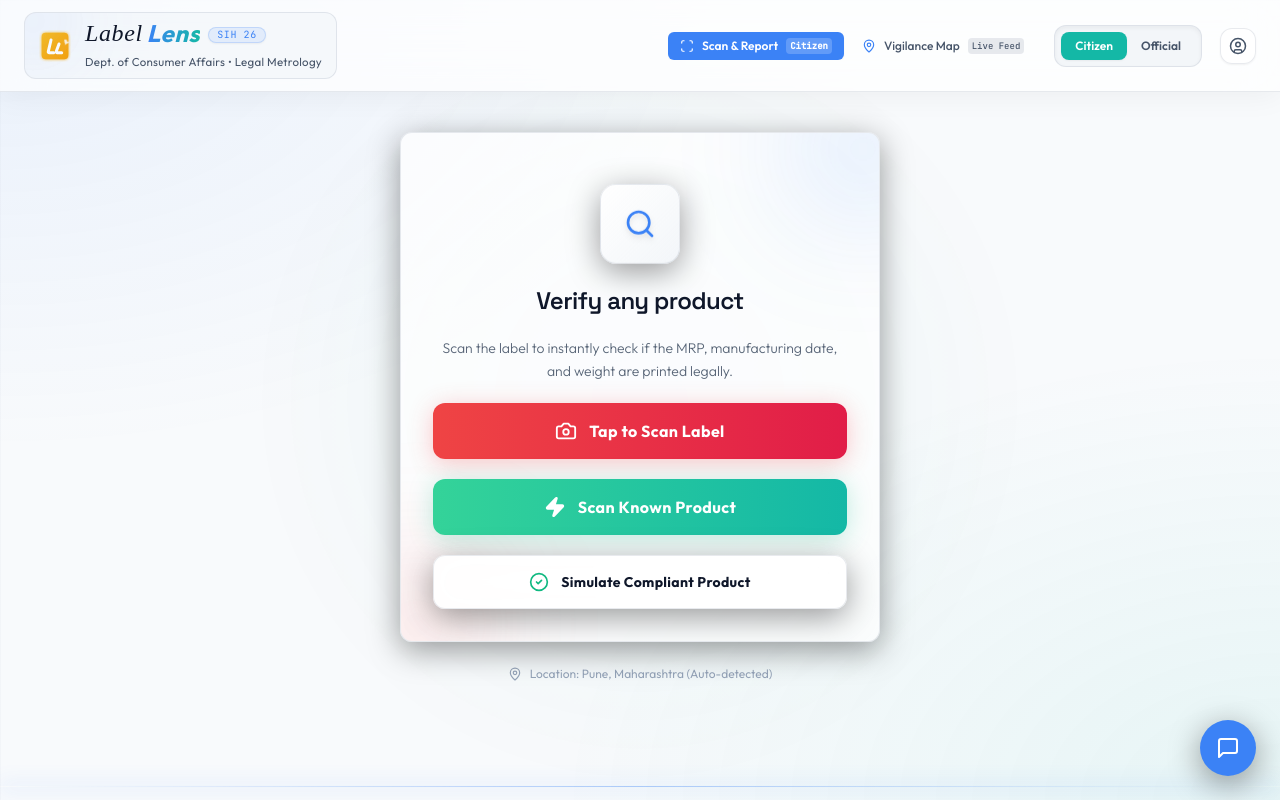
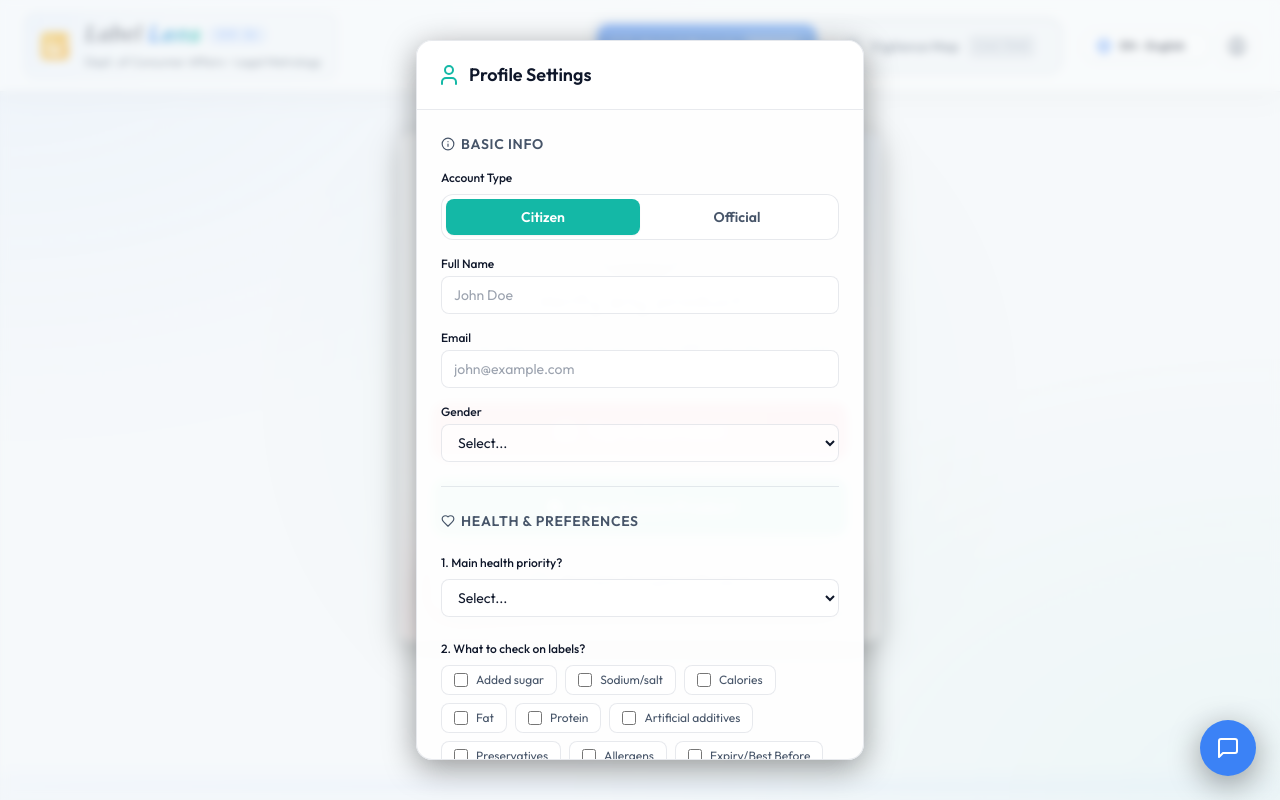
Before and after one commit to pushpakmali-21/Label-Lens, a React (Vite) app: page / in a window 1280 px wide. Shown: the top 800 px of the page. Built offline with nearby package versions, Linux system fonts and the light colour scheme.

Commit message:
Update profile fields based on role, redesign nav layout for official tools alignment, add multi-language instant translation via Google Translate

```diff
--- a/src/App.jsx
+++ b/src/App.jsx
@@ -15,10 +15,12 @@ import UserProfileModal from "./components/UserProfileModal";
 export default function App() {
   const [userRole, setUserRole] = useState("citizen");
   const [activeTab, setActiveTab] = useState("citizen");
+  const [language, setLanguage] = useState("English");
   const [selectedNoticeScenario, setSelectedNoticeScenario] = useState(null);
   const [isScannerOpen, setIsScannerOpen] = useState(false);
   const [feedRefreshKey, setFeedRefreshKey] = useState(0);
-  const [isProfileOpen, setIsProfileOpen] = useState(false);
+  const [isProfileOpen, setIsProfileOpen] = useState(true);
+  const [hasFilledProfile, setHasFilledProfile] = useState(false);
   const [userProfile, setUserProfile] = useState({
     name: "",
     email: "",
@@ -45,6 +47,20 @@ export default function App() {
     }
   }, [userRole, activeTab]);
 
+  React.useEffect(() => {
+    const langMap = {
+      "English": "en", "Hindi": "hi", "Marathi": "mr", "Gujarati": "gu",
+      "Tamil": "ta", "Telugu": "te", "Kannada": "kn", "Malayalam": "ml",
+      "Bengali": "bn", "Punjabi": "pa", "Urdu": "ur", "Odia": "or", "Assamese": "as"
+    };
+    const code = langMap[language] || "en";
+    const select = document.querySelector('.goog-te-combo');
+    if (select) {
+      select.value = code;
+      select.dispatchEvent(new Event('change'));
+    }
+  }, [language]);
+
   const handleGenerateNotice = (scenario) => {
     setSelectedNoticeScenario(scenario);
     setActiveTab("notices");
@@ -67,6 +83,8 @@ export default function App() {
         userRole={userRole}
         onRoleChange={handleRoleChange}
         onOpenProfile={() => setIsProfileOpen(true)}
+        language={language}
+        setLanguage={setLanguage}
       />
 
       {/* Main Content Area (Responsive width: Full on mobile, max-w-7xl multi-column on desktop) */}
@@ -142,9 +160,18 @@ export default function App() {
       {/* User Profile Modal */}
       <UserProfileModal
         isOpen={isProfileOpen}
-        onClose={() => setIsProfileOpen(false)}
+        onClose={() => {
+          if (hasFilledProfile) setIsProfileOpen(false);
+        }}
         profile={userProfile}
         setProfile={setUserProfile}
+        userRole={userRole}
+        onRoleChange={handleRoleChange}
+        isMandatory={!hasFilledProfile}
+        onSave={() => {
+          setHasFilledProfile(true);
+          setIsProfileOpen(false);
+        }}
       />
 
       {/* Persistent Chatbot Widget */}
--- a/src/components/Navbar.jsx
+++ b/src/components/Navbar.jsx
@@ -1,8 +1,8 @@
 import React from "react";
 import LogoMark from "./LogoMark";
-import { Shield, Sparkles, Sliders, FileText, MapPin, CheckCircle2, Scan, UserCircle } from "lucide-react";
+import { Shield, Sparkles, Sliders, FileText, MapPin, CheckCircle2, Scan, UserCircle, Globe } from "lucide-react";
 
-export default function Navbar({ activeTab, setActiveTab, onOpenScanner, userRole, onRoleChange, onOpenProfile }) {
+export default function Navbar({ activeTab, setActiveTab, onOpenScanner, userRole, onRoleChange, onOpenProfile, language, setLanguage }) {
   const citizenTabs = [
     { id: "citizen", label: "Scan & Report", icon: Scan, badge: "Citizen" },
     { id: "heatmap", label: "Vigilance Map", icon: MapPin, badge: "Live Feed" },
@@ -71,8 +71,8 @@ export default function Navbar({ activeTab, setActiveTab, onOpenScanner, userRol
         </div>
 
         {/* Desktop & Tablet Navigation Tabs */}
-        <div className="hidden md:flex items-center gap-1.5 w-full md:w-auto">
-          <nav className="flex items-center gap-1.5 overflow-x-auto pb-0.5 md:pb-0 scrollbar-thin flex-1">
+        <div className="hidden md:flex items-center gap-3 w-full lg:w-auto ml-auto">
+          <nav className="flex items-center p-1.5 bg-panel-darker/80 border border-panel-line rounded-2xl shadow-inner gap-1.5 overflow-x-auto scrollbar-none max-w-[60vw]">
             {tabs.map((tab) => {
               const Icon = tab.icon;
               const isActive = activeTab === tab.id;
@@ -80,50 +80,63 @@ export default function Navbar({ activeTab, setActiveTab, onOpenScanner, userRol
                 <button
                   key={tab.id}
                   onClick={() => setActiveTab(tab.id)}
-                  className={`flex items-center gap-2 px-3 py-1.5 rounded-md text-xs font-medium transition-all whitespace-nowrap ${isActive
-                    ? "bg-brass text-brass-ink font-semibold shadow-sm"
-                    : "text-text-2 hover:text-text-1 hover:bg-panel-raised"
+                  className={`flex items-center gap-2.5 px-4 py-2.5 rounded-xl text-sm font-medium transition-all duration-300 whitespace-nowrap group relative ${isActive
+                    ? "bg-gradient-to-br from-brass to-brass-strong text-brass-ink shadow-lg shadow-brass/20 scale-100"
+                    : "text-text-2 hover:text-text-1 hover:bg-panel scale-95 hover:scale-100"
                     }`}
                 >
-                  <Icon size={14} className={isActive ? "text-brass-ink" : "text-brass"} />
-                  <span>{tab.label}</span>
+                  <Icon size={18} className={`${isActive ? "text-brass-ink" : "text-text-3 group-hover:text-brass"} transition-colors`} />
+                  <span className="tracking-wide">{tab.label}</span>
+                  {tab.badge && (
                     <span
-                    className={`text-[9px] font-mono px-1 py-0.2 rounded ${isActive
-                      ? "bg-brass-ink/20 text-brass-ink"
-                      : "bg-panel-line text-text-2"
+                      className={`text-[10px] font-mono px-2 py-0.5 rounded-md shadow-sm transition-colors ${isActive
+                        ? "bg-brass-ink/20 text-brass-ink font-bold"
+                        : "bg-panel-line text-text-3 group-hover:text-text-2 group-hover:bg-panel-raised"
                         }`}
                     >
                       {tab.badge}
                     </span>
+                  )}
                 </button>
               );
             })}
           </nav>
 
-          <div className="flex bg-panel-darker p-1.5 rounded-xl border border-panel-line ml-3 shadow-inner">
-            <button
-              onClick={() => onRoleChange("citizen")}
-              className={`px-3.5 py-1.5 text-xs font-semibold rounded-lg transition-all ${userRole === "citizen" ? "bg-citizen-primary text-white shadow-sm" : "text-text-2 hover:text-text-1 hover:bg-panel"}`}
+          <div className="flex items-center gap-2 ml-2">
+            <div className="flex items-center bg-panel-raised border border-panel-line rounded-xl px-3 py-1.5 hover:border-brass/40 transition-colors shadow-sm">
+              <Globe size={16} className="text-brass mr-2" />
+              <select
+                value={language || "English"}
+                onChange={(e) => setLanguage && setLanguage(e.target.value)}
+                className="bg-transparent text-text-1 text-xs font-semibold focus:outline-none cursor-pointer appearance-none outline-none"
+                style={{ background: 'transparent' }}
               >
-              Citizen
-            </button>
-            <button
-              onClick={() => onRoleChange("official")}
-              className={`px-3.5 py-1.5 text-xs font-semibold rounded-lg transition-all ${userRole === "official" ? "bg-brass text-brass-ink shadow-sm" : "text-text-2 hover:text-text-1 hover:bg-panel"}`}
-            >
-              Official
-            </button>
+                <option className="bg-panel text-text-1" value="English">EN - English</option>
+                <option className="bg-panel text-text-1" value="Hindi">HI - हिन्दी</option>
+                <option className="bg-panel text-text-1" value="Marathi">MR - मराठी</option>
+                <option className="bg-panel text-text-1" value="Gujarati">GU - ગુજરાતી</option>
+                <option className="bg-panel text-text-1" value="Tamil">TA - தமிழ்</option>
+                <option className="bg-panel text-text-1" value="Telugu">TE - తెలుగు</option>
+                <option className="bg-panel text-text-1" value="Kannada">KN - ಕನ್ನಡ</option>
+                <option className="bg-panel text-text-1" value="Malayalam">ML - മലയാളം</option>
+                <option className="bg-panel text-text-1" value="Bengali">BN - বাংলা</option>
+                <option className="bg-panel text-text-1" value="Punjabi">PA - ਪੰਜਾਬੀ</option>
+                <option className="bg-panel text-text-1" value="Urdu">UR - اردو</option>
+                <option className="bg-panel text-text-1" value="Odia">OR - ଓଡ଼ିଆ</option>
+                <option className="bg-panel text-text-1" value="Assamese">AS - অসমୀয়া</option>
+              </select>
             </div>
 
-          {userRole === "citizen" && onOpenProfile && (
+            {onOpenProfile && (
               <button
                 onClick={onOpenProfile}
-              className="ml-3 flex items-center justify-center p-2 rounded-xl bg-panel-raised border border-panel-line text-text-2 hover:text-brass hover:border-brass/30 transition-all shadow-sm"
+                className="flex items-center justify-center p-2 rounded-xl bg-panel-raised border border-panel-line text-text-2 hover:text-brass hover:border-brass/30 transition-all shadow-sm"
                 title="User Profile"
               >
-              <UserCircle size={18} />
+                <UserCircle size={20} />
               </button>
             )}
+          </div>
         </div>
       </div>
     </header>
--- a/src/components/UserProfileModal.jsx
+++ b/src/components/UserProfileModal.jsx
@@ -1,7 +1,7 @@
 import React, { useState } from "react";
 import { User, X, Check, Activity, Heart, Info } from "lucide-react";
 
-export default function UserProfileModal({ isOpen, onClose, profile, setProfile }) {
+export default function UserProfileModal({ isOpen, onClose, profile, setProfile, userRole, onRoleChange, isMandatory, onSave }) {
     if (!isOpen) return null;
 
     const handleChange = (e) => {
@@ -22,15 +22,6 @@ export default function UserProfileModal({ isOpen, onClose, profile, setProfile
         setProfile({ ...profile, [name]: value });
     };
 
-    const handleCheckboxListChange = (name, value, isChecked) => {
-        const currentList = profile[name] || [];
-        if (isChecked) {
-            setProfile({ ...profile, [name]: [...currentList, value] });
-        } else {
-            setProfile({ ...profile, [name]: currentList.filter(item => item !== value) });
-        }
-    };
-
     // Constant lists for options
     const healthPriorities = [
         "🥗 Healthy diet", "⚖️ Weight management", "❤️ Low-sugar / heart-friendly choices",
@@ -49,7 +40,6 @@ export default function UserProfileModal({ isOpen, onClose, profile, setProfile
 
     const healthConsciousLevels = ["Basic", "Moderate", "Strict"];
 
-    // Mock list of allergies
     const allergiesList = ["Peanuts", "Dairy", "Gluten", "Soy", "Tree Nuts"];
 
     return (
@@ -57,17 +47,36 @@ export default function UserProfileModal({ isOpen, onClose, profile, setProfile
             <div className="bg-panel-raised border border-panel-line w-full max-w-md rounded-2xl shadow-glass overflow-auto max-h-[90vh] text-text-1">
                 <div className="p-5 border-b border-panel-line flex justify-between items-center sticky top-0 bg-panel-raised/90 backdrop-blur-md z-10">
                     <h2 className="font-semibold text-lg flex items-center gap-2">
-                        <User className="text-citizen-primary" /> Health & Preferences Profile
+                        <User className="text-citizen-primary" /> Profile Settings
                     </h2>
+                    {!isMandatory && (
                         <button onClick={onClose} className="p-1 rounded-md text-text-2 hover:bg-panel hover:text-text-1 transition-colors">
                             <X size={20} />
                         </button>
+                    )}
                 </div>
 
                 <div className="p-6 space-y-6">
                     <div className="space-y-4">
                         <h3 className="text-sm font-semibold text-text-2 uppercase tracking-wider flex items-center gap-1.5"><Info size={14} /> Basic Info</h3>
                         <div className="grid grid-cols-2 gap-4">
+                            <div className="col-span-2 flex flex-col">
+                                <label className="block text-xs font-medium text-text-1 mb-2">Account Type</label>
+                                <div className="flex bg-panel p-1 rounded-xl border border-panel-line">
+                                    <button
+                                        onClick={() => onRoleChange("citizen")}
+                                        className={`flex-1 px-4 py-2 text-sm font-semibold rounded-lg transition-all ${userRole === "citizen" ? "bg-citizen-primary text-white shadow-sm" : "text-text-2 hover:text-text-1 hover:bg-panel-raised"}`}
+                                    >
+                                        Citizen
+                                    </button>
+                                    <button
+                                        onClick={() => onRoleChange("official")}
+                                        className={`flex-1 px-4 py-2 text-sm font-semibold rounded-lg transition-all ${userRole === "official" ? "bg-brass text-brass-ink shadow-sm" : "text-text-2 hover:text-text-1 hover:bg-panel-raised"}`}
+                                    >
+                                        Official
+                                    </button>
+                                </div>
+                            </div>
                             <div className="col-span-2">
                                 <label className="block text-xs font-medium text-text-1 mb-1">Full Name</label>
                                 <input type="text" name="name" value={profile.name || ''} onChange={handleChange} className="w-full bg-panel text-text-1 border border-panel-line rounded-lg px-3 py-2 text-sm focus:outline-none focus:border-brass/60" placeholder="John Doe" />
@@ -76,6 +85,7 @@ export default function UserProfileModal({ isOpen, onClose, profile, setProfile
                                 <label className="block text-xs font-medium text-text-1 mb-1">Email</label>
                                 <input type="email" name="email" value={profile.email || ''} onChange={handleChange} className="w-full bg-panel text-text-1 border border-panel-line rounded-lg px-3 py-2 text-sm focus:outline-none focus:border-brass/60" placeholder="john@example.com" />
                             </div>
+                            {userRole === "citizen" && (
                                 <div className="col-span-2">
                                     <label className="block text-xs font-medium text-text-1 mb-1">Gender</label>
                                     <select name="gender" value={profile.gender || ''} onChange={handleChange} className="w-full bg-panel text-text-1 border border-panel-line rounded-lg px-3 py-2 text-sm focus:outline-none focus:border-brass/60">
@@ -85,28 +95,27 @@ export default function UserProfileModal({ isOpen, onClose, profile, setProfile
                                         <option value="Other">Other</option>
                                     </select>
                                 </div>
+                            )}
                         </div>
                     </div>
 
                     <hr className="border-panel-line" />
 
+                    {userRole === "citizen" ? (
+                        <>
                             <div className="space-y-6">
                                 <h3 className="text-sm font-semibold text-text-2 uppercase tracking-wider flex items-center gap-1.5"><Heart size={14} /> Health & Preferences</h3>
-
-                        {/* Question 1 */}
                                 <div>
-                            <label className="block text-xs font-medium text-text-1 mb-2">1. What is your main health priority?</label>
+                                    <label className="block text-xs font-medium text-text-1 mb-2">1. Main health priority?</label>
                                     <select name="mainPriority" value={profile.mainPriority || ''} onChange={handleChange} className="w-full bg-panel text-text-1 border border-panel-line rounded-lg px-3 py-2 text-sm focus:outline-none focus:border-brass/60">
-                                <option value="">Select your priority...</option>
+                                        <option value="">Select...</option>
                                         {healthPriorities.map(priority => (
                                             <option key={priority} value={priority}>{priority}</option>
                                         ))}
                                     </select>
                                 </div>
-
-                        {/* Question 2 */}
                                 <div>
-                            <label className="block text-xs font-medium text-text-1 mb-2">2. What do you want us to check on food labels?</label>
+                                    <label className="block text-xs font-medium text-text-1 mb-2">2. What to check on labels?</label>
                                     <div className="flex flex-wrap gap-2 text-text-2">
                                         {labelChecks.map(check => (
                                             <label key={check} className="flex items-center gap-2 cursor-pointer bg-panel border border-panel-line hover:border-brass/40 px-3 py-1.5 rounded-lg text-xs transition-colors">
@@ -116,10 +125,8 @@ export default function UserProfileModal({ isOpen, onClose, profile, setProfile
                                         ))}
                                     </div>
                                 </div>
-
-                        {/* Question 3 */}
                                 <div>
-                            <label className="block text-xs font-medium text-text-1 mb-2">3. Do you have any food preferences or restrictions?</label>
+                                    <label className="block text-xs font-medium text-text-1 mb-2">3. Food restrictions?</label>
                                     <div className="flex flex-wrap gap-2 text-text-2">
                                         {foodRestrictions.map(restriction => (
                                             <label key={restriction} className={`px-3 py-1.5 rounded-full text-xs font-medium border cursor-pointer transition-colors ${profile.foodRestrictions?.includes(restriction) ? 'bg-citizen-primary/20 border-citizen-primary text-citizen-primary' : 'bg-panel border-panel-line hover:bg-panel-raised'}`}>
@@ -129,10 +136,8 @@ export default function UserProfileModal({ isOpen, onClose, profile, setProfile
                                         ))}
                                     </div>
                                 </div>
-
-                        {/* Question 4 */}
                                 <div>
-                            <label className="block text-xs font-medium text-text-1 mb-2">4. How health-conscious do you want your recommendations to be?</label>
+                                    <label className="block text-xs font-medium text-text-1 mb-2">4. Health-consciousness level?</label>
                                     <div className="flex gap-3 text-text-2">
                                         {healthConsciousLevels.map(level => (
                                             <label key={level} className={`flex-1 flex items-center justify-center gap-2 cursor-pointer border px-3 py-2 rounded-lg text-sm transition-colors ${profile.healthConscious === level ? 'bg-brass/20 border-brass text-brass' : 'bg-panel border-panel-line hover:border-brass/40'}`}>
@@ -143,22 +148,17 @@ export default function UserProfileModal({ isOpen, onClose, profile, setProfile
                                     </div>
                                 </div>
                             </div>
-
                             <hr className="border-panel-line" />
-
                             <div className="space-y-4">
-                        <h3 className="text-sm font-semibold text-status-fail uppercase tracking-wider flex items-center gap-1.5"><Activity size={14} /> Medical Records & Alerts</h3>
-                        <p className="text-xs text-text-2">This info is used to alert you when scanning food with ingredients you should avoid.</p>
-
+                                <h3 className="text-sm font-semibold text-status-fail uppercase tracking-wider flex items-center gap-1.5"><Activity size={14} /> Medical Records</h3>
                                 <div className="bg-panel p-4 rounded-xl border border-panel-line mb-4">
                                     <label className="flex items-center gap-2 text-sm font-medium cursor-pointer">
-                                <input type="checkbox" checked={profile.hasDiabetes || false} onChange={(e) => handleSimpleChange('hasDiabetes', e.target.checked)} className="w-4 h-4 rounded appearance-none border border-panel-line checked:bg-status-fail checked:border-status-fail transition-colors relative" />
+                                        <input type="checkbox" checked={profile.hasDiabetes || false} onChange={(e) => handleSimpleChange('hasDiabetes', e.target.checked)} className="w-4 h-4 rounded border border-panel-line checked:bg-status-fail checked:border-status-fail transition-colors" />
                                         <span>I have Diabetes (Alert for high sugar/carbs)</span>
                                     </label>
                                 </div>
-
                                 <div>
-                            <label className="block text-xs font-medium text-text-1 mb-2">Known Allergies (Select all that apply)</label>
+                                    <label className="block text-xs font-medium text-text-1 mb-2">Known Allergies</label>
                                     <div className="flex flex-wrap gap-2 text-text-2">
                                         {allergiesList.map(allergy => (
                                             <label key={allergy} className={`px-3 py-1.5 rounded-full text-xs font-medium border cursor-pointer transition-colors ${profile.allergies?.includes(allergy) ? 'bg-status-fail/20 border-status-fail text-status-fail' : 'bg-panel border-panel-line hover:bg-panel-raised'}`}>
@@ -169,11 +169,36 @@ export default function UserProfileModal({ isOpen, onClose, profile, setProfile
                                     </div>
                                 </div>
                             </div>
+                        </>
+                    ) : (
+                        <div className="space-y-4">
+                            <h3 className="text-sm font-semibold text-text-2 uppercase tracking-wider flex items-center gap-1.5"><Activity size={14} /> Official Credentials</h3>
+                            <div className="grid grid-cols-2 gap-4">
+                                <div className="col-span-2">
+                                    <label className="block text-xs font-medium text-text-1 mb-1">Department</label>
+                                    <select name="department" value={profile.department || ''} onChange={handleChange} className="w-full bg-panel text-text-1 border border-panel-line rounded-lg px-3 py-2 text-sm focus:outline-none focus:border-brass/60">
+                                        <option value="">Select Department...</option>
+                                        <option value="Legal Metrology">Legal Metrology</option>
+                                        <option value="Food Safety">Food Safety</option>
+                                        <option value="Consumer Affairs">Consumer Affairs</option>
+                                    </select>
+                                </div>
+                                <div className="col-span-2">
+                                    <label className="block text-xs font-medium text-text-1 mb-1">Official ID Number</label>
+                                    <input type="text" name="officialId" value={profile.officialId || ''} onChange={handleChange} className="w-full bg-panel text-text-1 border border-panel-line rounded-lg px-3 py-2 text-sm focus:outline-none focus:border-brass/60" placeholder="e.g. INSP-2026-X" />
+                                </div>
+                                <div className="col-span-2">
+                                    <label className="block text-xs font-medium text-text-1 mb-1">Region / Zone</label>
+                                    <input type="text" name="region" value={profile.region || ''} onChange={handleChange} className="w-full bg-panel text-text-1 border border-panel-line rounded-lg px-3 py-2 text-sm focus:outline-none focus:border-brass/60" placeholder="e.g. West Zone, Mumbai" />
+                                </div>
+                            </div>
+                        </div>
+                    )}
                 </div>
 
                 <div className="p-5 border-t border-panel-line bg-panel-darker rounded-b-2xl flex justify-end">
-                    <button onClick={onClose} className="px-5 py-2.5 bg-citizen-primary text-white font-semibold rounded-lg shadow-md hover:shadow-lg hover:bg-citizen-secondary transition-all flex items-center gap-2 text-sm">
-                        <Check size={16} /> Save Profile
+                    <button onClick={onSave} className="px-5 py-2.5 bg-citizen-primary text-white font-semibold rounded-lg shadow-md hover:shadow-lg hover:bg-citizen-secondary transition-all flex items-center gap-2 text-sm">
+                        <Check size={16} /> Save Profile & Enter
                     </button>
                 </div>
             </div>
```
Also changed, not shown: index.html (+7 -0 lines), 2 other files (tests, documents, lock files or other folders). Lines whose indentation alone changed are shown as unchanged.
